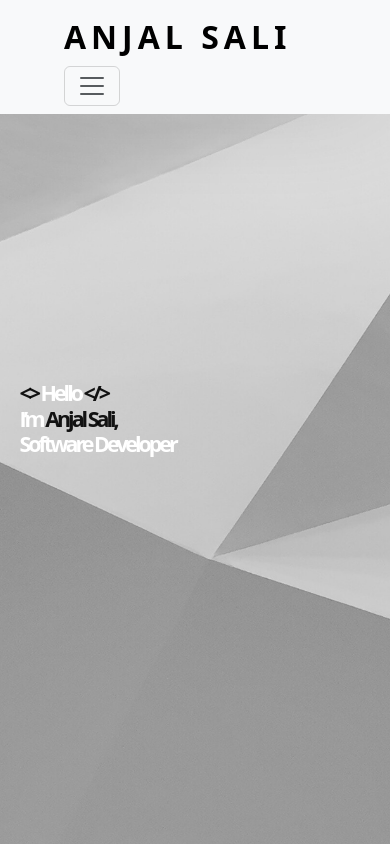
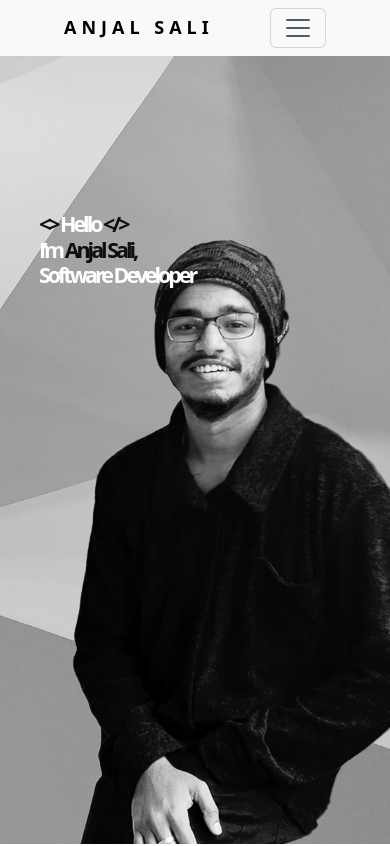
Before and after one commit to anjalsali/Bootstrap-Portfolio, a plain HTML site: page index.html in a window 390 px wide. Shown: the top 846 px of the page. Drawn offline with nearby package versions, Linux system fonts and the light colour scheme.

Commit message:
added media queries for small devices along with styling for header text and her image

```diff
--- a/css/style.css
+++ b/css/style.css
@@ -10,9 +10,9 @@
 }
 
 .navbar-name {
-   font-size: 2rem;
    text-transform: uppercase;
    font-weight: bolder;
+   font-size: xx-large;
    letter-spacing: 5px;
 }
 
@@ -56,8 +56,8 @@
 .intro-text {
    display: block;
    position: absolute;
-   top: 45%;
-   left: 5%;
+   margin-top: 25vh;
+   margin-left: 10vw;
    text-align: left;
    line-height: 3vh;
 }
@@ -145,3 +145,31 @@
 .socialicons > a:hover::after {
    bottom: 0;
 }
+
+/* Styling for media queries */
+/* Extra small devices (phones, 600px and down) */
+@media only screen and (max-width: 600px) {
+   .navbar-name {
+      text-transform: uppercase;
+      font-weight: bolder;
+      font-size: large;
+      letter-spacing: 5px;
+   }
+   .hero-banner {
+      position: relative;
+      background: url(../images/hero-banner-portrait.jpg);
+      background-size: cover;
+      background-position: center;
+      background-repeat: no-repeat;
+      height: 100vh;
+   }
+}
+/* Small devices (portrait tablets and large phones, 600px and up) */
+@media only screen and (min-width: 600px) {
+}
+/* Medium devices (landscape tablets, 768px and up) */
+@media only screen and (min-width: 768px) {
+}
+/* Large devices (laptops/desktops, 992px and up) */
+@media only screen and (min-width: 992px) {
+}
--- a/index.html
+++ b/index.html
@@ -15,7 +15,7 @@
     <header>
         <nav class="navbar navbar-expand-lg bg-body-tertiary custom-nav">
             <div class="container-fluid">
-                <a class="navbar-brand navbar-name" href="#">Anjal Sali</a>
+                <a class="navbar-brand navbar-name display-1" href="#">Anjal Sali</a>
                 <button class="navbar-toggler" type="button" data-bs-toggle="collapse" data-bs-target="#navbarNav" aria-controls="navbarNav" aria-expanded="false" aria-label="Toggle navigation">
                     <span class="navbar-toggler-icon"></span>
                 </button>
@@ -40,7 +40,7 @@
     </header>
     <main>
         <section class="hero-banner">
-            <div class="intro-text">
+            <div class="intro-text text-wrap">
                 <h1><span style="color: #000000e9;">&lt;&gt;</span> Hello <span style="color: #000000e9;">&lt;/&gt;</span><br />
                     I&#8217;m <span style="color: #000000e9;">Anjal Sali,</span><br />
                     Software Developer
@@ -49,7 +49,7 @@
         </section>
 
         <section id="about" class="container my-5">
-            <div class="row p-4 pb-0 pe-lg-0 pt-lg-5 align-items-center rounded-3 border shadow-lg">
+            <div class="row p-4 pb-0 mx-1 pe-lg-0 pt-lg-5 align-items-center rounded-3 border shadow-lg">
                 <div class="col-lg-6 p-3 p-lg-5 pt-lg-3">
                     <h2 class="display-4 fw-bold lh-1 pb-3 text-body-emphasis">About Me</h2>
                     <p class="lead">
@@ -82,7 +82,7 @@
         </section>
 
         <section id="projects" class="container my-5">
-            <div class="row py-5 align-items-center text-center rounded-3 border shadow-lg">
+            <div class="row py-5 mx-1 align-items-center text-center rounded-3 border shadow-lg">
                 <div class="col-lg-12 mx-auto">
                     <h2 class="display-5 fw-bold lh-1 text-body-emphasis pb-3 mb-5 border-bottom">PROJECTS</h2>
                     <div class="row row-cols-1 row-cols-sm-2 row-cols-md-3 g-3">
@@ -157,7 +157,7 @@
     </main>
     <footer>
         <div id="contactme" class="container my-5">
-            <div class="row py-3 align-items-center text-center rounded-3 border shadow-lg">
+            <div class="row py-3 mx-1 align-items-center text-center rounded-3 border shadow-lg">
                 <div class="col-lg-12 mx-auto">
                     <h3 class="display-5 fw-bold lh-1 text-body-emphasis pb-3 mb-5 border-bottom">Contact Me</h3>
                     <div class="wrapper">
```
Also changed, not shown: images/hero-banner-portrait.jpg (added).
